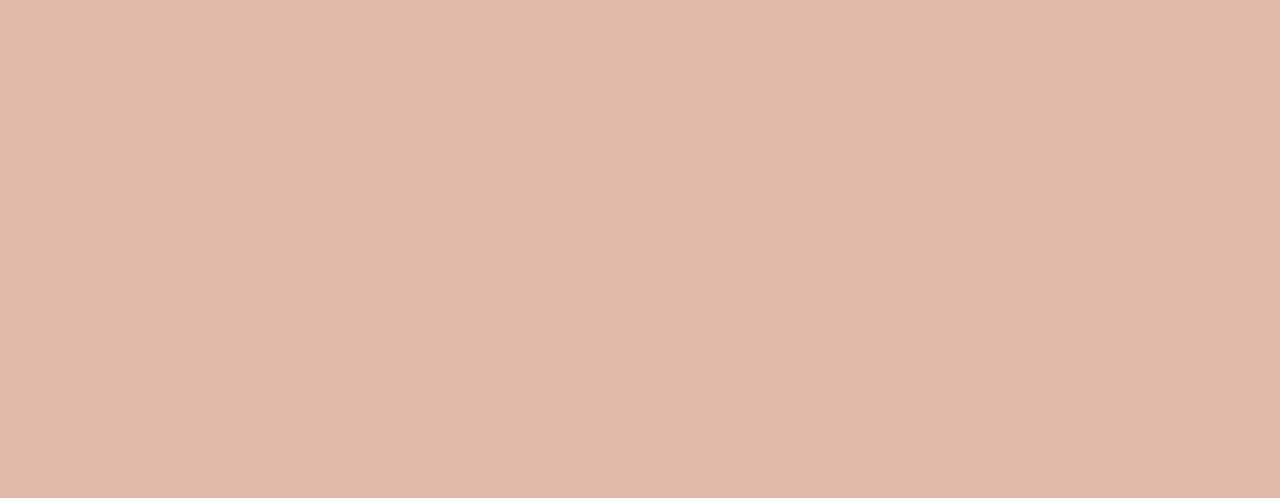
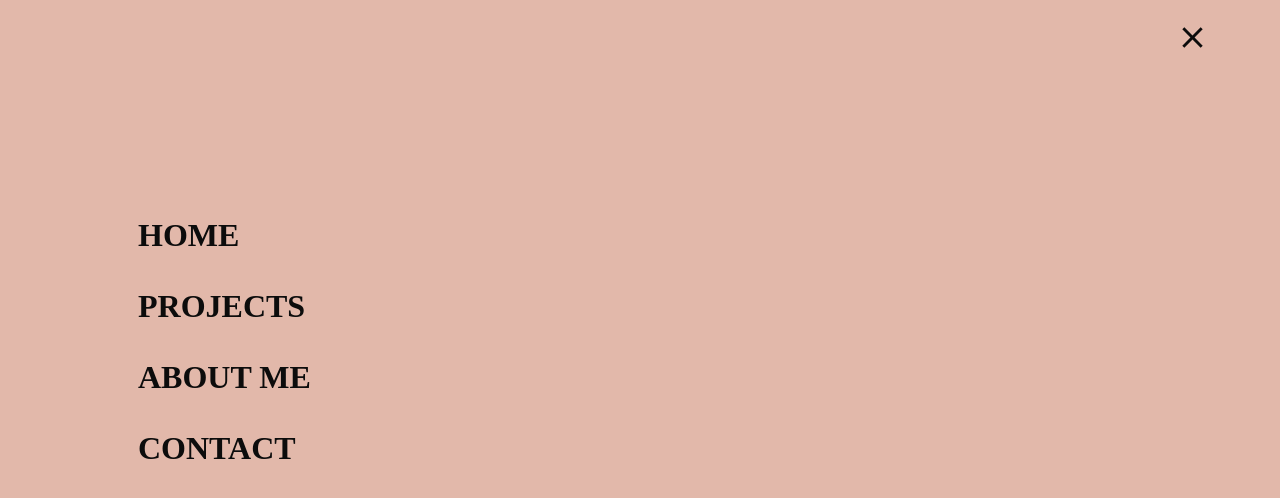
Before and after one commit to Rashad-Muntar/MY-PORTFOLIO, a React (Create React App) app: page / in a window 1280 px wide. Both pictures are taken after a click on the icon 1198 px from the left and 35 px from the top of the page. Shown: the top 498 px of the page. Built offline with nearby package versions, Linux system fonts and the light colour scheme.

Commit message:
Add animation for close of menu

```diff
--- a/src/Assets/Styles/Menu.css
+++ b/src/Assets/Styles/Menu.css
@@ -17,32 +17,45 @@
     transform: translateY(-100%);
 }
 
-/* .slide{
-    width: 25%;
-    z-index: 99;
-    height: 100%;
-    background-color: #e2b8aa;
+.menu-items{
     position: absolute;
-
-} */
-
-/* .slide1{
-    left: 0;
-    border: 2px solid red;
+    left: 10%;
+    top: 25%;
+    width: 70%;
+    display: flex;
+    flex-direction: column;
 }
 
-.slide1{
-    left: 25%;
+.menu-link{
+    color:#0c0c0c;
+    text-decoration: none;
+    font-size: 2em;
+    margin: 10px 0;
+    font-weight: 700;
+    opacity: 0;
+    width: 50%;
+    transition: 400ms;
+    padding: 7px 10px;
+    box-sizing: border-box;
 }
 
-.slide2{
-    left: 50%;
+.menu-link:hover{
+    color: #e2b8aa;
+    background-color:#0c0c0c;
 }
 
-.slide3{
-    left: 75%;
+.closeBtn{
+    position: absolute;
+    color: #0c0c0c;
+    right: 0;
+    margin: 10px 60px;
+    transition: 400ms;
+    padding: 10px;
+    cursor: pointer;
 }
 
-.slide4{
-    left: 100%;
-} */
+.closeBtn:hover{
+    color: #e2b8aa;
+    background-color:#0c0c0c;
+    border-radius: 100%;
+}
--- a/src/Assets/Styles/Navbar.css
+++ b/src/Assets/Styles/Navbar.css
@@ -18,3 +18,15 @@ nav{
     justify-content: space-between;
 
 }
+.menuHamburger{
+    transition: 300ms;
+    cursor: pointer;
+    padding: 4px 6px;
+}
+
+.menuHamburger:hover{
+    color: #0c0c0c;
+    background-color: #e2b8aa;
+    border-radius: 100%;
+
+}
--- a/src/Components/App.js
+++ b/src/Components/App.js
@@ -13,11 +13,15 @@ function App() {
     console.log("Menu is clicked")
   }
 
+  // const closeMenuHandler = () => {
+  //   setShowMenu(false)
+  // }
+
   return (
       <main className="main-wrapper">
         <Navbar menuShowHandler={menuShowHandler}/>
         <Header />
-        <Menu showMenu={showMenu}/>
+        <Menu showMenu={showMenu} hideMenu={setShowMenu}/>
       </main>
   );
 }
--- a/src/Components/Menu.js
+++ b/src/Components/Menu.js
@@ -1,12 +1,32 @@
 import { useEffect, useRef } from "react";
 import { gsap } from "gsap";
 import '../Assets/Styles/Menu.css'
+import CloseIcon from '@mui/icons-material/Close';
 
-const Menu = ({showMenu}) => {
+const Menu = ({showMenu, hideMenu}) => {
     const el = useRef()
     const q = gsap.utils.selector(el)
     const tl = useRef()
 
+
+    const hideMenuHandler = () => {
+        tl.current = gsap.timeline()
+        .to(q('.menu-link'), {
+            opacity: 0,
+            duration: 0.5,
+            ease: 'bounce.out',
+            stagger: 0.05
+        })
+        .to(q('.slide'), {
+            y:'-100%',
+            duration: 0.5,
+            ease: 'power2.inOut',
+            stagger: 0.2,
+        })
+        setTimeout(() => {
+            hideMenu(false)
+        }, 2000);
+    }
     useEffect(() => {
         tl.current = gsap.timeline()
         .to(q('.slide'), {
@@ -14,6 +34,12 @@ const Menu = ({showMenu}) => {
             duration: 0.5,
             ease: 'power2.inOut',
             stagger: 0.2,
+        })
+        .to(q('.menu-link'), {
+            opacity: 1,
+            duration: 1,
+            ease: 'bounce.out',
+            stagger: 0.05
         })
     }, [showMenu])
 
@@ -26,6 +52,17 @@ const Menu = ({showMenu}) => {
             <div className='slide slide2'></div>
             <div className='slide slide3'></div>
             <div className='slide slide4'></div>
+
+            <div className="closeBtn" onClick={hideMenuHandler}>
+                <CloseIcon fontSize='large'/>
+            </div>
+
+            <div className="menu-items">
+                <a className='menu-link' href="#">HOME</a>
+                <a className='menu-link' href="#">PROJECTS</a>
+                <a className='menu-link' href="#">ABOUT ME</a>
+                <a className='menu-link' href="#">CONTACT</a>
+            </div>
         </div>
         )
     )
--- a/src/Components/Navbar.js
+++ b/src/Components/Navbar.js
@@ -23,7 +23,10 @@ const Navbar = ({menuShowHandler}) => {
             <path d="M122.111 27V5.4C122.111 4.2 122.531 3.18 123.371 2.34C124.211 1.5 125.231 1.08 126.431 1.08H143.711C144.911 1.08 145.931 1.5 146.771 2.34C147.611 3.18 148.031 4.2 148.031 5.4V27H145.115V17.532H125.027V27H122.111ZM125.027 14.616H145.115V5.4C145.115 5.016 144.971 4.692 144.683 4.428C144.419 4.14 144.095 3.996 143.711 3.996H126.431C126.047 3.996 125.711 4.14 125.423 4.428C125.159 4.692 125.027 5.016 125.027 5.4V14.616Z" stroke="white" stroke-width="2" mask="url(#path-1-outside-1_2:19)"/>
             <path d="M152.205 27V1.08H173.805C175.005 1.08 176.025 1.5 176.865 2.34C177.705 3.18 178.125 4.2 178.125 5.4V22.68C178.125 23.88 177.705 24.9 176.865 25.74C176.025 26.58 175.005 27 173.805 27H152.205ZM156.525 24.084H173.805C174.189 24.084 174.513 23.952 174.777 23.688C175.065 23.4 175.209 23.064 175.209 22.68V5.4C175.209 5.016 175.065 4.692 174.777 4.428C174.513 4.14 174.189 3.996 173.805 3.996H156.525C156.141 3.996 155.805 4.14 155.517 4.428C155.253 4.692 155.121 5.016 155.121 5.4V22.68C155.121 23.064 155.253 23.4 155.517 23.688C155.805 23.952 156.141 24.084 156.525 24.084Z" stroke="white" stroke-width="2" mask="url(#path-1-outside-1_2:19)"/>
           </svg> */}
-                <DehazeIcon fontSize='large' onClick={menuShowHandler}/>
+          <div className='menuHamburger'>
+                <DehazeIcon  fontSize='large' onClick={menuShowHandler}/>
+          </div>
+
             </div>
         </nav>
     )
```
